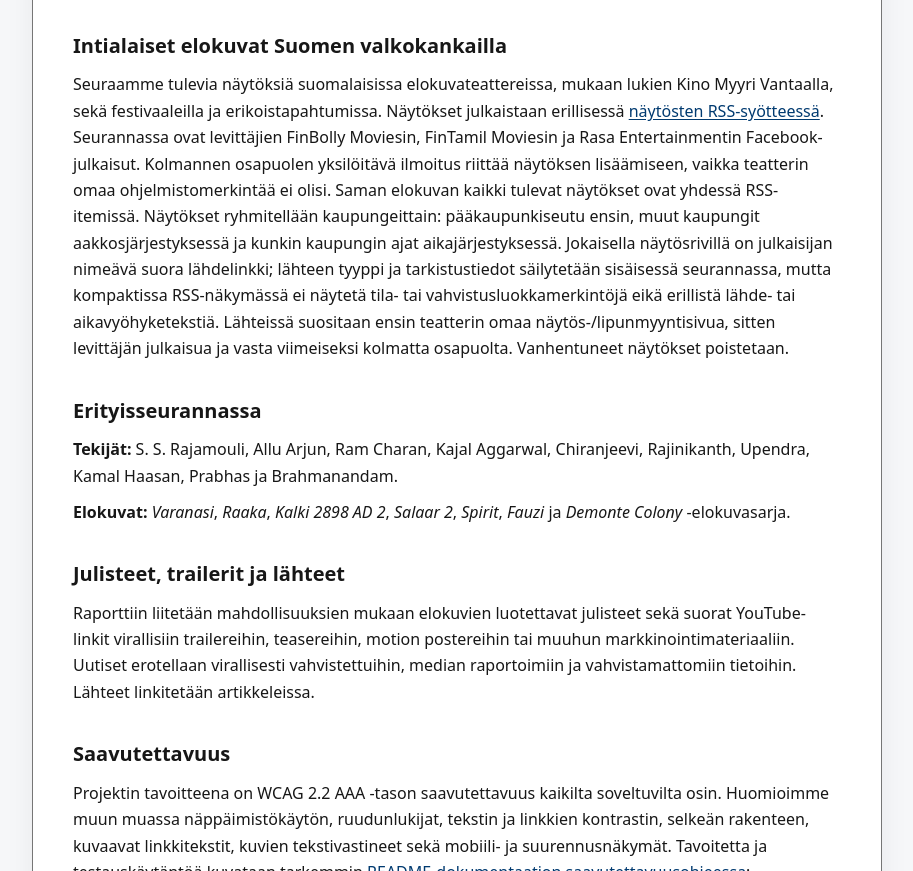
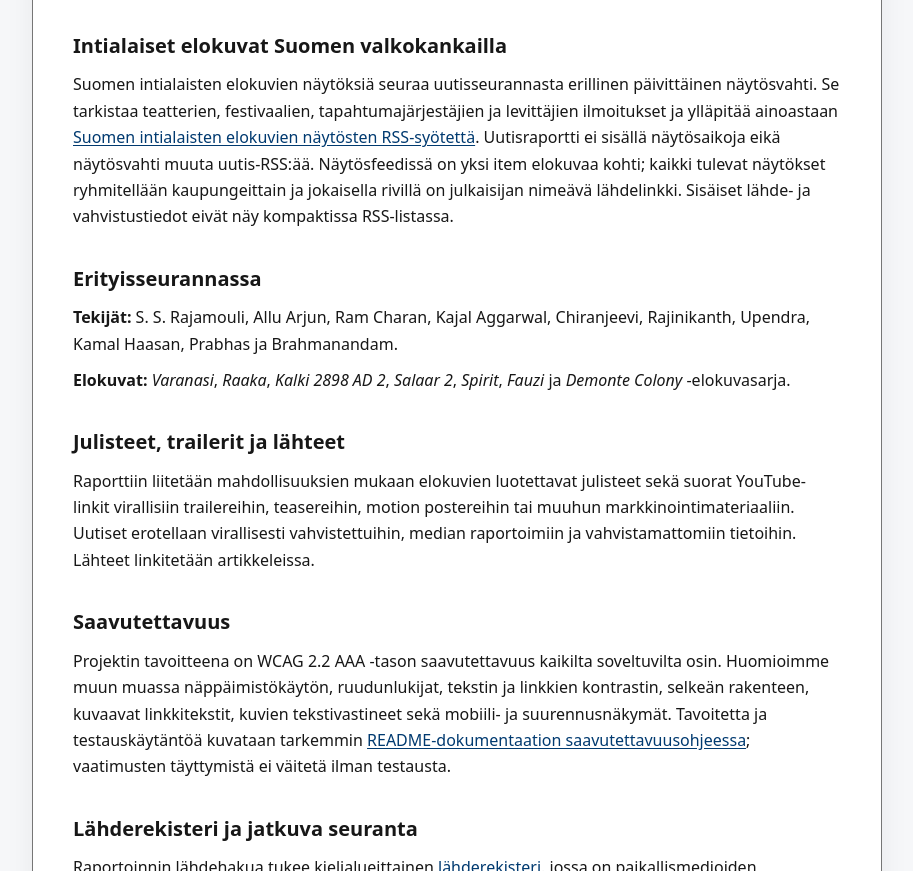
Before and after one commit to mikknikk/elokuvaraportti, a plain HTML site: page index.html in a window 1280 px wide. Shown: the part 1537-2408 px from the top of the page, without its empty margins (183-1096 px from the left). Drawn offline with Linux system fonts and the light colour scheme.

Commit message:
Clarify separate screening watch on project homepage

```diff
--- a/index.html
+++ b/index.html
@@ -107,7 +107,7 @@
     <p>Seuraamme suomalaisia osallistujia kaikissa intialaisissa elokuvissa, eivätkä roolit rajoitu näyttelijöihin: mukana ovat myös ohjaajat, käsikirjoittajat, kuvaajat, säveltäjät, tuottajat, stunt- ja VFX-ammattilaiset sekä muu työryhmä. Myös pienet roolit ja cameot huomioidaan, jos ne voidaan luotettavasti todentaa. Henkilön suomalaisuus ja osallistuminen elokuvaan varmistetaan erikseen. Erotamme lähteiden perusteella Suomen kansalaisuuden, suomalaisen taustan ja Suomessa asumisen emmekä päättele suomalaisuutta nimestä tai asuinpaikasta. Ensimmäinen kirjattu yhteys on Sodankylästä kotoisin oleva Antti Jääskeläinen, jonka Cinema Express listaa <i>Demonte Colony 3</i> -elokuvan näyttelijäkaartiin; hänen kansalaisuuttaan tai roolinsa kokoa ei ole vahvistettu.</p>
 
     <h2>Intialaiset elokuvat Suomen valkokankailla</h2>
-    <p>Seuraamme tulevia näytöksiä suomalaisissa elokuvateattereissa, mukaan lukien Kino Myyri Vantaalla, sekä festivaaleilla ja erikoistapahtumissa. Näytökset julkaistaan erillisessä <a href="naytokset.xml">näytösten RSS-syötteessä</a>. Seurannassa ovat levittäjien FinBolly Moviesin, FinTamil Moviesin ja Rasa Entertainmentin Facebook-julkaisut. Kolmannen osapuolen yksilöitävä ilmoitus riittää näytöksen lisäämiseen, vaikka teatterin omaa ohjelmistomerkintää ei olisi. Saman elokuvan kaikki tulevat näytökset ovat yhdessä RSS-itemissä. Näytökset ryhmitellään kaupungeittain: pääkaupunkiseutu ensin, muut kaupungit aakkosjärjestyksessä ja kunkin kaupungin ajat aikajärjestyksessä. Jokaisella näytösrivillä on julkaisijan nimeävä suora lähdelinkki; lähteen tyyppi ja tarkistustiedot säilytetään sisäisessä seurannassa, mutta kompaktissa RSS-näkymässä ei näytetä tila- tai vahvistusluokkamerkintöjä eikä erillistä lähde- tai aikavyöhyketekstiä. Lähteissä suositaan ensin teatterin omaa näytös-/lipunmyyntisivua, sitten levittäjän julkaisua ja vasta viimeiseksi kolmatta osapuolta. Vanhentuneet näytökset poistetaan.</p>
+    <p>Suomen intialaisten elokuvien näytöksiä seuraa uutisseurannasta erillinen päivittäinen näytösvahti. Se tarkistaa teatterien, festivaalien, tapahtumajärjestäjien ja levittäjien ilmoitukset ja ylläpitää ainoastaan <a href="naytokset.xml">Suomen intialaisten elokuvien näytösten RSS-syötettä</a>. Uutisraportti ei sisällä näytösaikoja eikä näytösvahti muuta uutis-RSS:ää. Näytösfeedissä on yksi item elokuvaa kohti; kaikki tulevat näytökset ryhmitellään kaupungeittain ja jokaisella rivillä on julkaisijan nimeävä lähdelinkki. Sisäiset lähde- ja vahvistustiedot eivät näy kompaktissa RSS-listassa.</p>
 
     <h2>Erityisseurannassa</h2>
     <p><strong>Tekijät:</strong> S. S. Rajamouli, Allu Arjun, Ram Charan, Kajal Aggarwal, Chiranjeevi, Rajinikanth, Upendra, Kamal Haasan, Prabhas ja Brahmanandam.</p>
```
